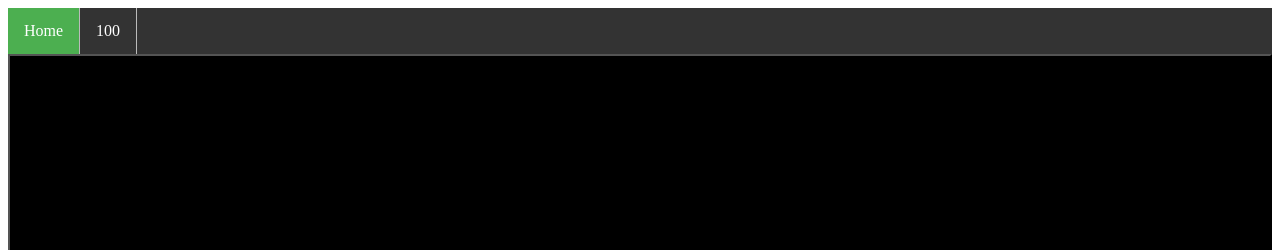
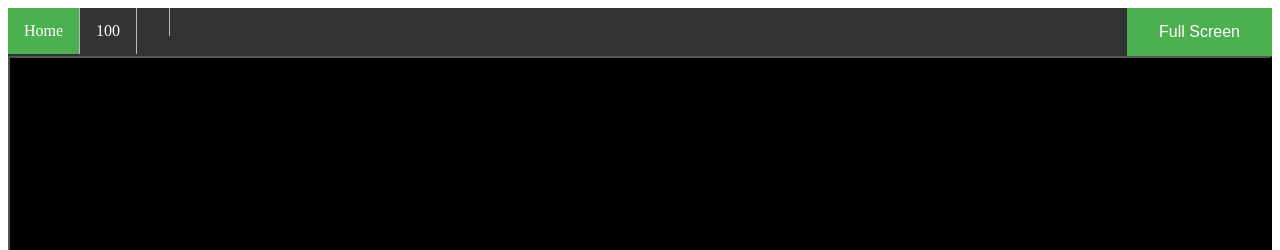
Before and after one commit to seanhung07/speed, a plain HTML site: page index.html in a window 1280 px wide. Shown: the top 250 px of the page. Drawn offline with Linux system fonts and the light colour scheme.

Commit message:
Add files via upload

```diff
--- a/index.html
+++ b/index.html
@@ -1,3 +1,5 @@
+<meta name="viewport" content="user-scalable=0">
+<meta name="viewport" content="user-scalable=no">
 <html>
 <head>
     <title>Space Clicker</title>
@@ -68,6 +70,16 @@ li a:hover:not(.active) {
 .active {
   background-color: #4CAF50;
 }
+.button1 {
+  background-color: #4CAF50; /* Green */
+  border: none;
+  color: white;
+  padding: 15px 32px;
+  text-align: center;
+  text-decoration: none;
+  display: inline-block;
+  font-size: 16px;
+}
 </style>
 <body>
     <script type="text/javascript">
@@ -100,11 +112,26 @@ li a:hover:not(.active) {
         document.getElementById("clicks").innerHTML = clicks;
 
    }
+   var elem = document.documentElement;
+function openFullscreen() {
+  if (elem.requestFullscreen) {
+    elem.requestFullscreen();
+  } else if (elem.mozRequestFullScreen) { /* Firefox */
+    elem.mozRequestFullScreen();
+  } else if (elem.webkitRequestFullscreen) { /* Chrome, Safari & Opera */
+    elem.webkitRequestFullscreen();
+  } else if (elem.msRequestFullscreen) { /* IE/Edge */
+    elem.msRequestFullscreen();
+  }
+}
+
+
     </script>
       <ul>
           <li><a class="active" href="index.html">Home</a></li>
           <li><a href="hun.html">100</a></li>
           <li><a href="#news"></a></li>
+          <li style="float:right"><button class="button1" onclick="openFullscreen();">Full Screen</button></li>
       </ul>
 
     <button class="button" type="button" onclick="onClick()">
```
